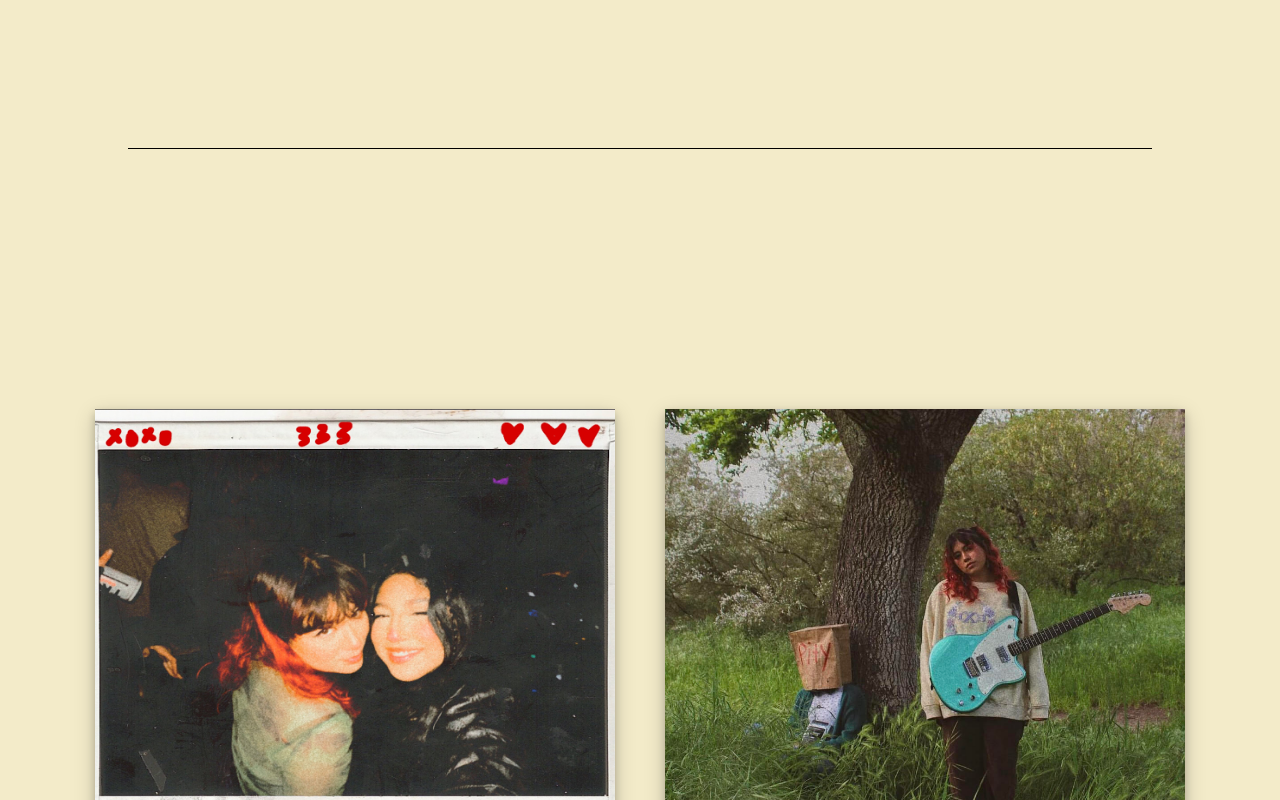
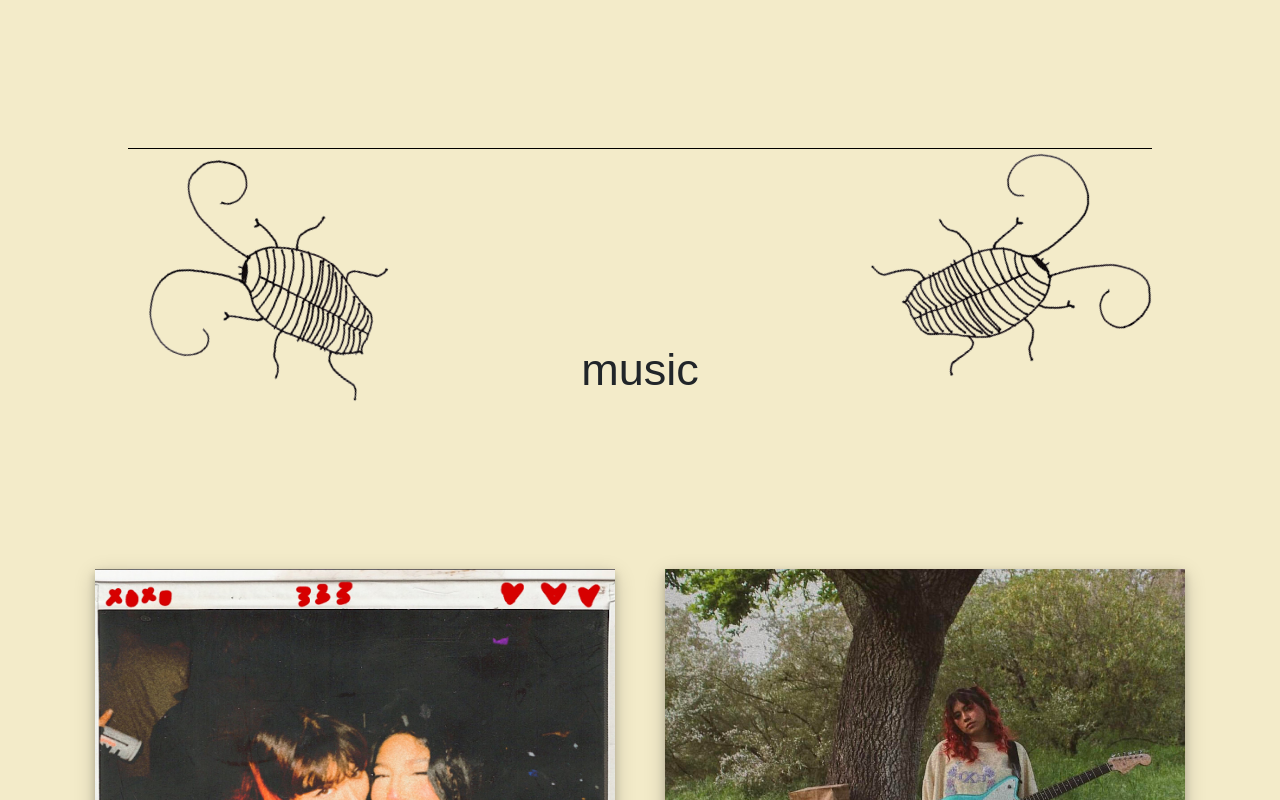
Before and after one commit to alyssamarie0107/luna-ivy, a React (Create React App) app: page / in a window 1280 px wide. Shown: the part 3040-3840 px from the top of the page. Built offline with nearby package versions, Linux system fonts and the light colour scheme; a web font is replaced by a local one.

Commit message:
added beetle doodles to music section and applied some animation

```diff
--- a/src/sections/music/Music.js
+++ b/src/sections/music/Music.js
@@ -1,5 +1,6 @@
 import styles from './Music.module.css';
 import { motion } from 'framer-motion';
+import Beetle from '../../assets/doodles/beetle.png';
 import SavyPhoto2 from '../../assets/photos/savy/savy-cover-art.jpg';
 import Pity from '../../assets/photos/pity/pity.png';
 
@@ -23,6 +24,31 @@ const musicVariants = {
 const Music = () => {
     return (
         <section className={ styles.Music } id="music">
+            <div id={ styles.musicHeader }>
+                <motion.img
+                    src={ Beetle }
+                    alt="Beetle Doodle"
+                    variants={ musicVariants }
+                    initial="hidden"
+                    whileInView="visible"
+                    viewport={{ once: true }}
+                />
+                <motion.h1
+                    variants={ musicVariants }
+                    initial="hidden"
+                    whileInView="visible"
+                    viewport={{ once: true }}>
+                        music
+                </motion.h1>
+                <motion.img
+                    src={ Beetle }
+                    alt="Beetle Doodle"
+                    variants={ musicVariants }
+                    initial="hidden"
+                    whileInView="visible"
+                    viewport={{ once: true }}
+                />
+            </div>
             <motion.div
                 id={ styles.musicContainer }>
                     <motion.img
--- a/src/sections/music/Music.module.css
+++ b/src/sections/music/Music.module.css
@@ -2,8 +2,33 @@
     width: 100vw;
     min-height: 100vh;
     display: flex;
+    flex-direction: column;
+    align-items: center;
+    justify-content: space-between;
+}
+
+#musicHeader {
+    width: 50vw;
+    display: flex;
     justify-content: center;
+    align-items: center;
+    margin-bottom: 30px;
 }
+
+#musicHeader > img {
+    width: 250px;
+    height: 250px;
+    margin: 0 80px;
+}
+
+#musicHeader > img:nth-child(1) {
+    animation: beetle1crawlX 3s infinite alternate-reverse;
+}
+
+#musicHeader > img:nth-child(3) {
+    animation: beetle2crawlX 3s infinite alternate-reverse;
+}
+
 
 #musicContainer {
     display: flex;
@@ -18,7 +43,28 @@
     box-shadow: 0 4px 8px 0 rgba(0, 0, 0, 0.2), 0 6px 20px 0 rgba(0, 0, 0, 0.19);
 }
 
+@keyframes beetle1crawlX {
+    from { transform: translateY(0) translateX(0) rotate(200deg); }
+    to { transform: translateY(-80px) translateX(-100px) rotate(200deg); }
+}
+
+@keyframes beetle2crawlX {
+    from { transform: translateY(0) translateX(0) rotate(-30deg); }
+    to { transform: translateY(-100px) translateX(100px) rotate(-30deg); }
+}
+
 @media only screen and (max-width: 1100px) {
+    #musicHeader > img {
+        width: 20vw;
+        height: 20vh;
+        animation: none !important;
+    }
+
+    #musicHeader > img:nth-child(1) {transform: rotate(200deg);}
+
+    #musicHeader > img:nth-child(3) {transform: rotate(-30deg);}
+
+
     #musicContainer {flex-direction: column;}
 
     #musicContainer > img {
@@ -32,5 +78,6 @@
     #musicContainer > img {
         width: 80vw;
         height: 80vw;
+        animation: none;
     }
 }
```
